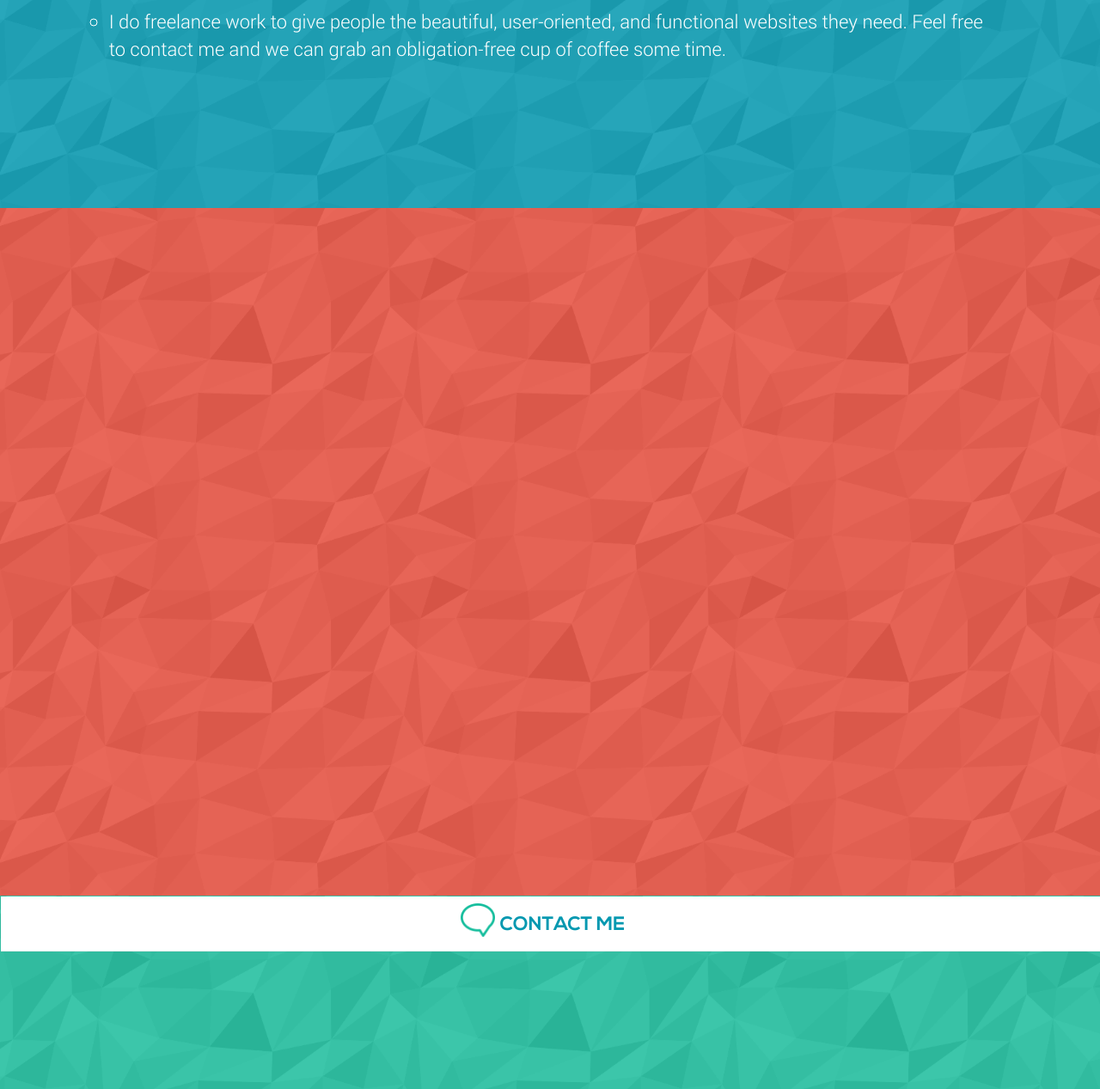
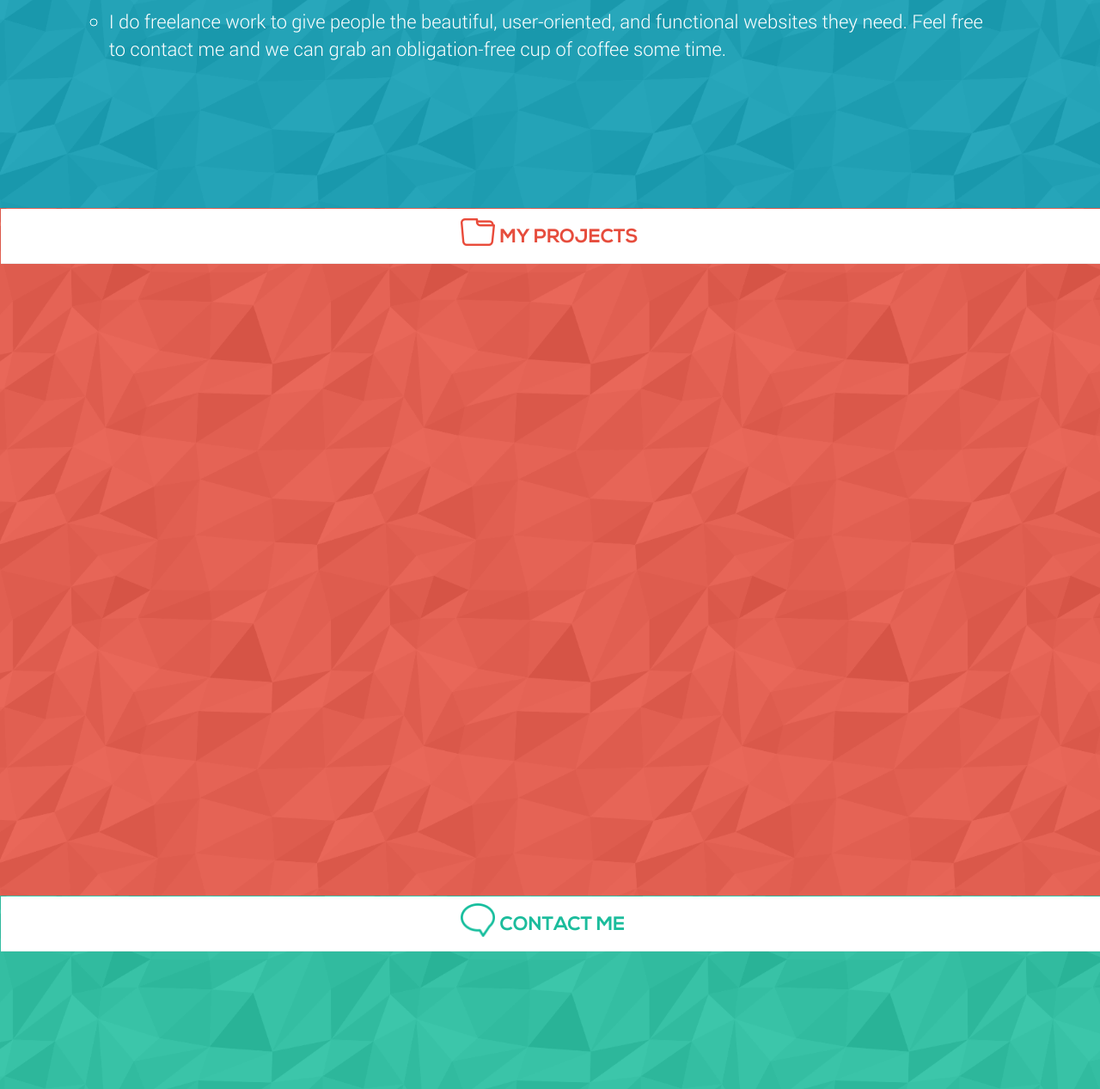
Before and after one commit to rdaly1490/Portfolio_Rebuild, a website: page views/index.html in a window 1280 px wide. Shown: the part 1358-2625 px from the top of the page at 86% size. Drawn offline with nearby package versions, Linux system fonts and the light colour scheme; files that its build step writes are made by us from their sources; files whose address does not match are found by name.

Commit message:
fix header text colors

```diff
--- a/public/css/main.scss
+++ b/public/css/main.scss
@@ -281,6 +281,16 @@ body {
 	background-color: $red;
 }
 
+#work-icon {
+	margin-left: -42px;
+	width: 40px;
+	background: url('/images/projects.png') center no-repeat;
+	background-size: contain;
+}
+
+#work-text {
+	color: $red;
+}
 ///////////////////////////////////////
 ////////////// Contact ///////////////
 //////////////////////////////////////
@@ -297,6 +307,10 @@ body {
 	width: 40px;
 	background: url('/images/contact.png') center no-repeat;
 	background-size: contain;
+}
+
+#contact-text {
+	color: $green;
 }
 
 .bottom-main-image {
--- a/views/index.html
+++ b/views/index.html
@@ -70,6 +70,12 @@
 ///////////////////////////-->
 
 <div id="work-page" class="container-fluid pages">
+	<div class="col-xs-12 page-header">
+		<div class="col-xs-10 col-xs-offset-1 header-container">
+			<div id="work-icon" class="icon"></div>
+			<div id="work-text" class="header-text"><span>MY PROJECTS</div>
+		</div>
+	</div>
 </div>
 
 <!--
@@ -81,7 +87,7 @@
 	<div class="col-xs-12 page-header">
 		<div class="col-xs-10 col-xs-offset-1 header-container">
 			<div id="contact-icon" class="icon"></div>
-			<div class="header-text"><span>CONTACT ME</div>
+			<div id="contact-text" class="header-text"><span>CONTACT ME</div>
 		</div>
 	</div>
 	<div class="center-contacts">
```
Also changed, not shown: dist/css/main.css.
